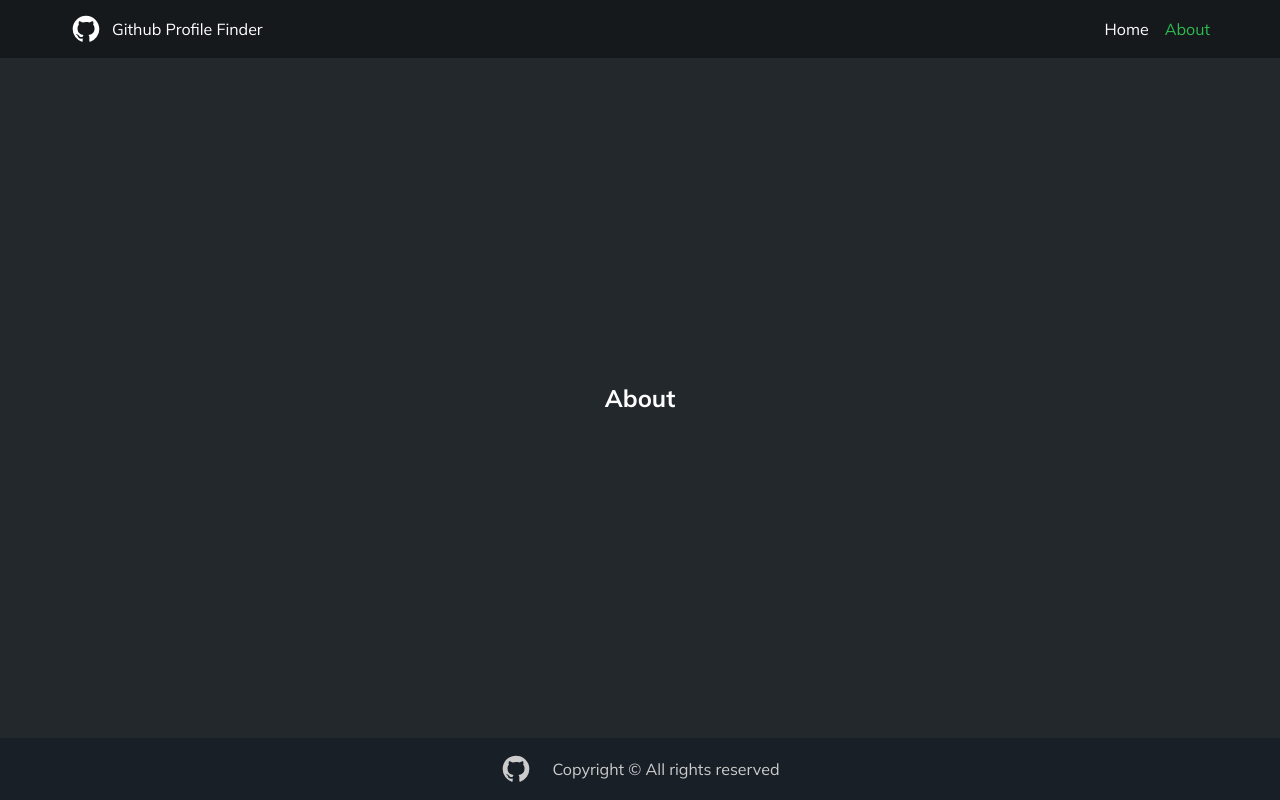
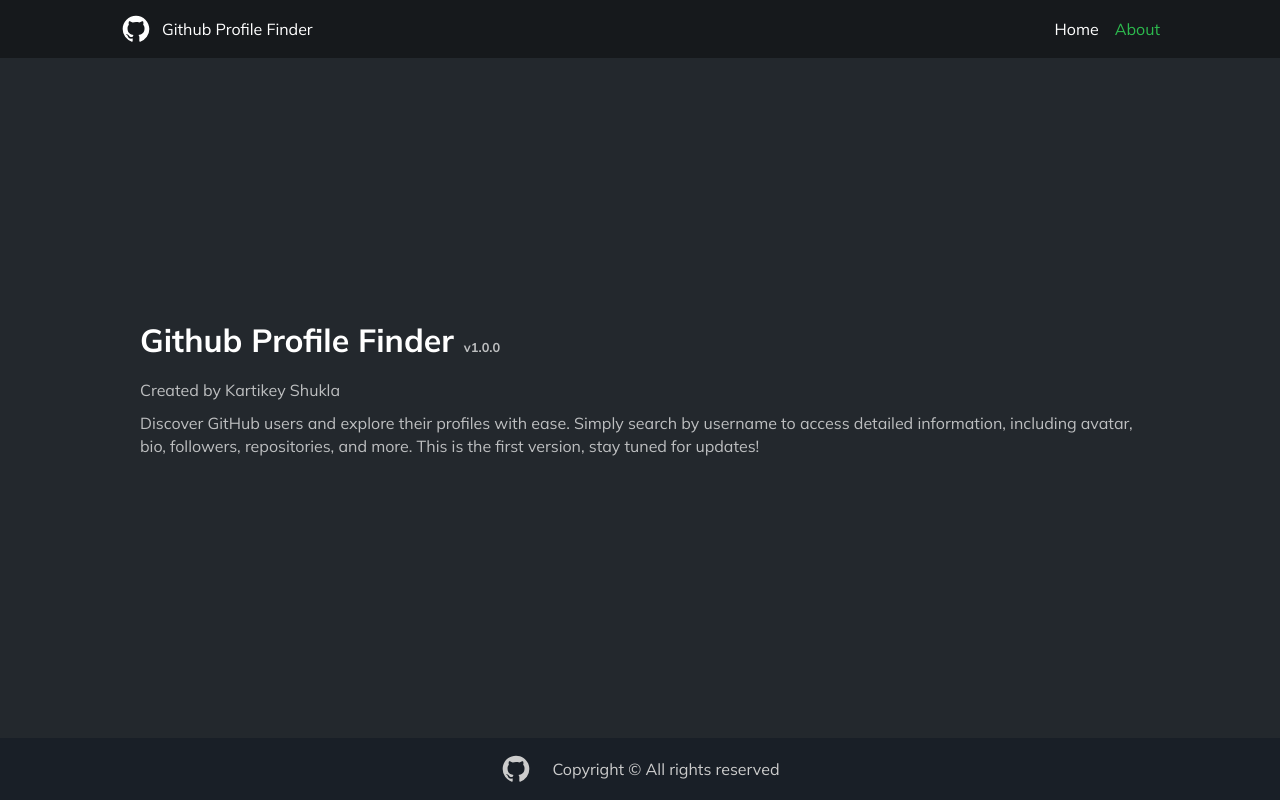
Before and after one commit to thefinethread/github-profile-finder, a React (Create React App) app: page /about in a window 1280 px wide. Built offline with nearby package versions, Linux system fonts and the light colour scheme.

Commit message:
about page and its css

```diff
--- a/src/index.css
+++ b/src/index.css
@@ -5,6 +5,11 @@
   margin: 0;
   padding: 0;
   font-family: 'Mulish', sans-serif;
+}
+
+:root {
+  --primary-font-color: #fff;
+  --secondary-font-color: rgba(255, 255, 255, 0.7);
 }
 
 a {
@@ -27,6 +32,17 @@ li {
   align-items: center;
 }
 
+.container,
+.main-container {
+  padding-inline: 20px;
+  max-width: 1080px;
+  margin-inline: auto;
+}
+
+.main-container {
+  padding-inline: 40px;
+}
+
 /* default active navlink class */
 a.active {
   color: #2dba4e;
@@ -38,6 +54,7 @@ body {
   height: 100vh;
   width: 100vw;
   overflow-x: hidden;
+  line-height: 23px;
 }
 
 #root > div {
@@ -56,11 +73,6 @@ body {
   margin-left: 10px;
 }
 
-.container {
-  padding-inline: 20px;
-  max-width: 1180px;
-  margin-inline: auto;
-}
 .navbar ul {
   gap: 16px;
 }
@@ -79,3 +91,16 @@ body {
   justify-content: center;
   gap: 20px;
 }
+
+/* about page */
+.about-container h1::after {
+  content: 'v1.0.0';
+  font-size: 0.8rem;
+  color: var(--secondary-font-color);
+  margin-left: 10px;
+}
+
+.about-container p {
+  color: var(--secondary-font-color);
+  margin-bottom: 10px;
+}
--- a/src/pages/About.jsx
+++ b/src/pages/About.jsx
@@ -1,5 +1,24 @@
 const About = () => {
-  return <h2>About</h2>;
+  return (
+    <div className="about-container">
+      <div className="main-container">
+        <h1
+          style={{
+            marginBottom: '20px',
+          }}
+        >
+          Github Profile Finder
+        </h1>
+        <p>Created by Kartikey Shukla</p>
+        <p>
+          Discover GitHub users and explore their profiles with ease. Simply
+          search by username to access detailed information, including avatar,
+          bio, followers, repositories, and more. This is the first version,
+          stay tuned for updates!
+        </p>
+      </div>
+    </div>
+  );
 };
 
 export default About;
```
Also changed, not shown: public/index.html (+0 -23 lines).
